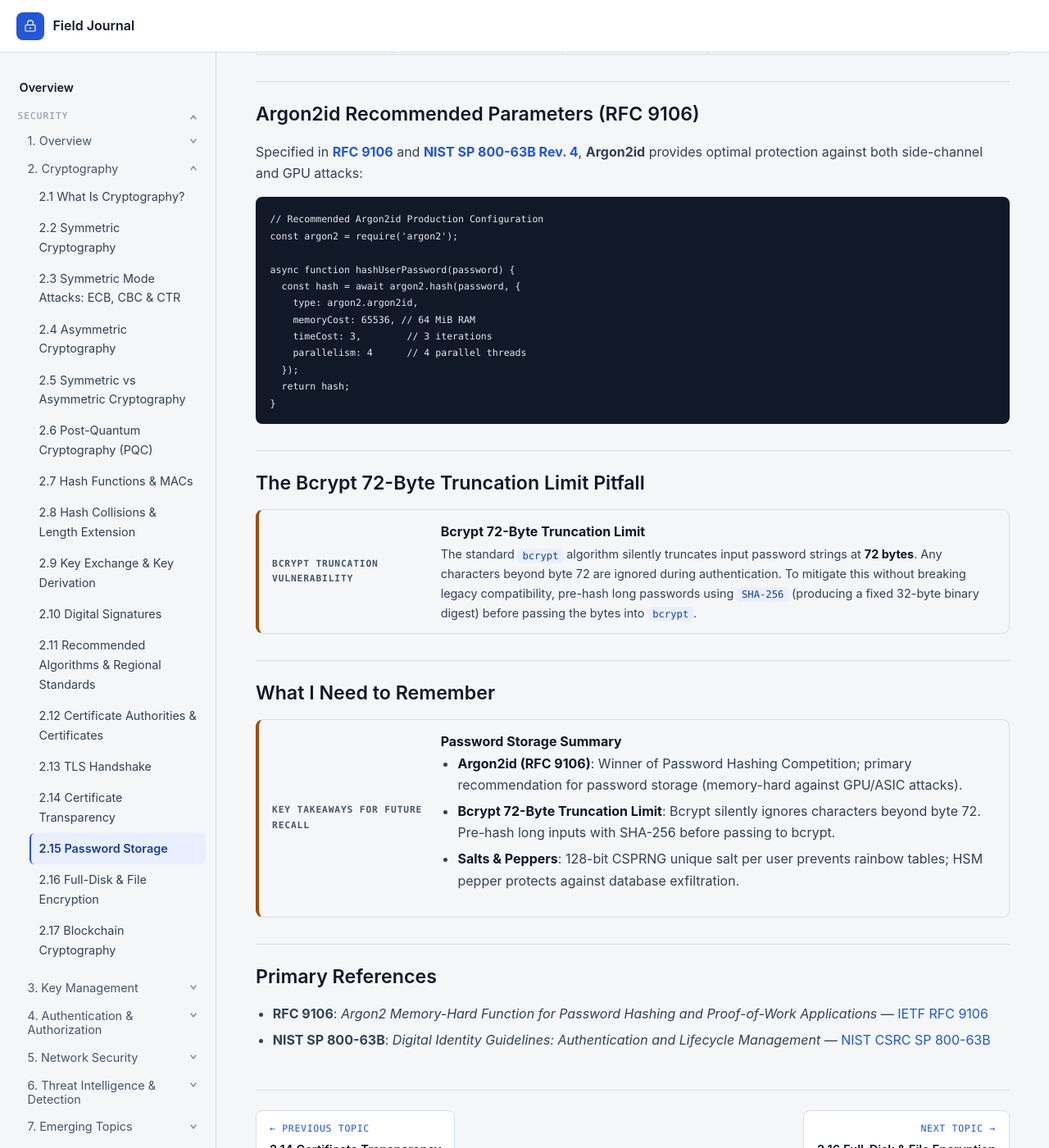
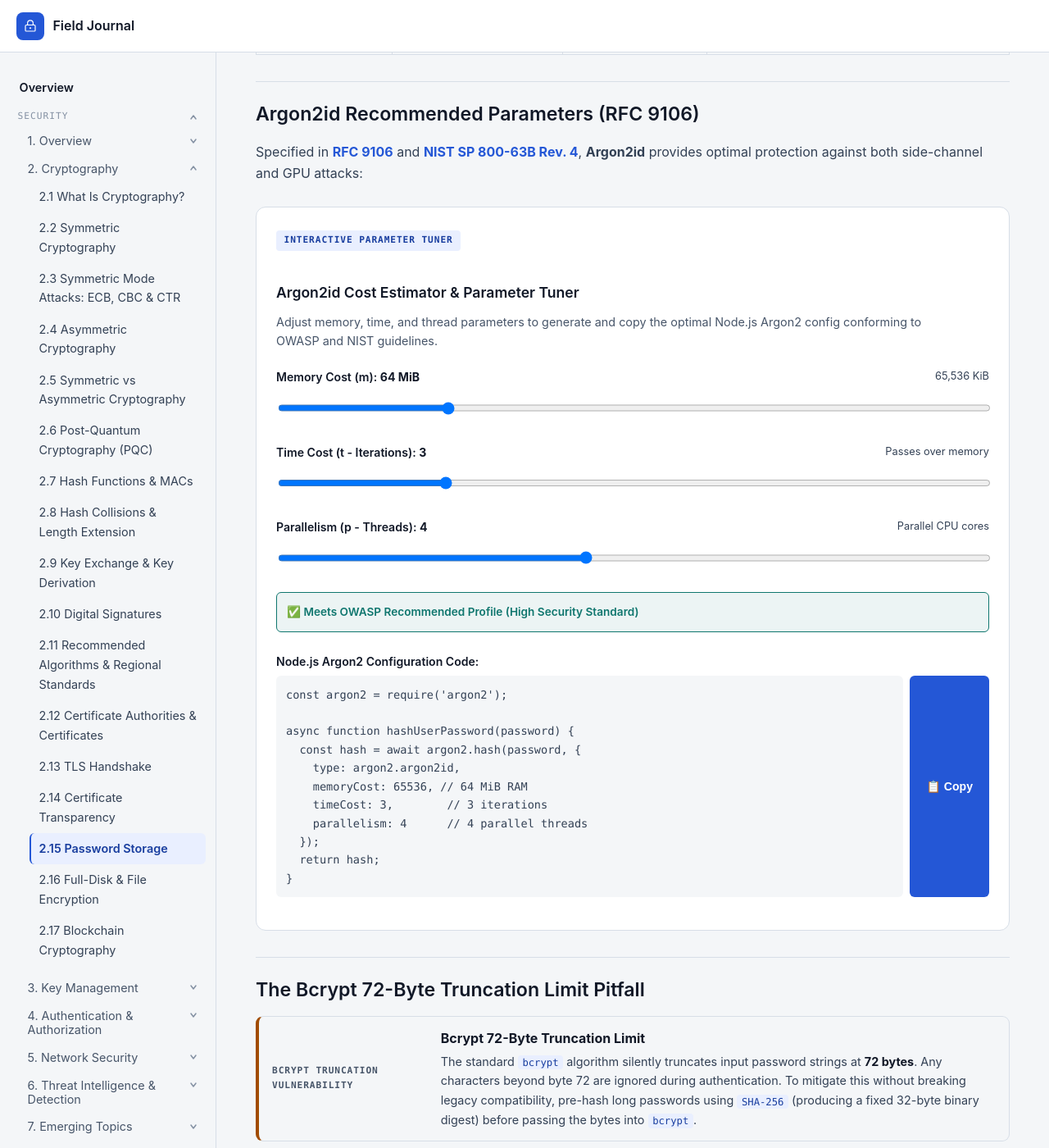
Before and after one commit to llody9977/journal, a Jekyll site: the page built from topics/password-storage.md, in a window 1280 px wide and 1400 px high, scrolled down 2186 px. Shown: the whole window at 82% size. Built offline with Jekyll 4.4.1, drawn with Linux system fonts in a browser that asks for light colours.

Commit message:
feat(password-storage): add client-side interactive Argon2id recommended parameter tuner and code generator

````diff
--- a/topics/password-storage.md
+++ b/topics/password-storage.md
@@ -50,20 +50,146 @@ A **Pepper** is a 32-byte secret key stored outside the primary user database (*
 
 Specified in **[RFC 9106](https://www.rfc-editor.org/rfc/rfc9106)** and **[NIST SP 800-63B Rev. 4](https://csrc.nist.gov/pubs/sp/800/63/b/r4/final)**, **Argon2id** provides optimal protection against both side-channel and GPU attacks:
 
-```javascript
-// Recommended Argon2id Production Configuration
-const argon2 = require('argon2');
+<div class="interactive-demo-card">
+  <div class="demo-header">
+    <span class="demo-badge">Interactive Parameter Tuner</span>
+    <h3>Argon2id Cost Estimator & Parameter Tuner</h3>
+    <p>Adjust memory, time, and thread parameters to generate and copy the optimal Node.js Argon2 config conforming to OWASP and NIST guidelines.</p>
+  </div>
+
+  <div class="demo-body">
+    <!-- Parameters -->
+    <div class="demo-form-group">
+      <div style="display: flex; justify-content: space-between;">
+        <label for="argon-mem">Memory Cost (m): <span id="label-argon-mem-val" style="font-weight: 700;">64 MiB</span></label>
+        <span style="font-size: 0.8rem; color: var(--text-muted);">65,536 KiB</span>
+      </div>
+      <input id="argon-mem" type="range" class="demo-input" style="width: 100%;" min="8" max="256" step="8" value="64">
+    </div>
+
+    <div class="demo-form-group">
+      <div style="display: flex; justify-content: space-between;">
+        <label for="argon-time">Time Cost (t - Iterations): <span id="label-argon-time-val" style="font-weight: 700;">3</span></label>
+        <span style="font-size: 0.8rem; color: var(--text-muted);">Passes over memory</span>
+      </div>
+      <input id="argon-time" type="range" class="demo-input" style="width: 100%;" min="1" max="10" step="1" value="3">
+    </div>
+
+    <div class="demo-form-group">
+      <div style="display: flex; justify-content: space-between;">
+        <label for="argon-threads">Parallelism (p - Threads): <span id="label-argon-threads-val" style="font-weight: 700;">4</span></label>
+        <span style="font-size: 0.8rem; color: var(--text-muted);">Parallel CPU cores</span>
+      </div>
+      <input id="argon-threads" type="range" class="demo-input" style="width: 100%;" min="1" max="8" step="1" value="4">
+    </div>
+
+    <!-- Live Compliance Status Indicator -->
+    <div id="argon-status-indicator" style="margin-top: 1rem; padding: 0.75rem; border-radius: 6px; font-size: 0.85rem; font-weight: 600; display: flex; align-items: center; gap: 0.5rem;"></div>
+
+    <!-- Code Block with Copy Button -->
+    <div class="demo-form-group" style="margin-top: 1.5rem;">
+      <label>Node.js Argon2 Configuration Code:</label>
+      <div style="display: flex; gap: 0.5rem; align-items: stretch;">
+        <div style="flex: 1; background: var(--paper); border: 1px solid var(--border); border-radius: 6px; padding: 0.75rem; font-family: var(--font-mono); font-size: 0.85rem; word-break: break-all; white-space: pre-wrap; display: flex; align-items: center;" id="argon-code-block"></div>
+        <button id="btn-copy-argon-code" class="btn-primary" style="margin: 0; display: flex; align-items: center; justify-content: center; padding: 0 1.25rem;" type="button">&#128203; Copy</button>
+      </div>
+    </div>
+  </div>
+</div>
+
+{% raw %}
+<script>
+(function() {
+  const memSlider = document.getElementById('argon-mem');
+  const timeSlider = document.getElementById('argon-time');
+  const threadsSlider = document.getElementById('argon-threads');
+
+  const memValLabel = document.getElementById('label-argon-mem-val');
+  const timeValLabel = document.getElementById('label-argon-time-val');
+  const threadsValLabel = document.getElementById('label-argon-threads-val');
+
+  const statusIndicator = document.getElementById('argon-status-indicator');
+  const codeBlock = document.getElementById('argon-code-block');
+  const btnCopy = document.getElementById('btn-copy-argon-code');
+
+  if (!memSlider || !timeSlider || !threadsSlider || !statusIndicator || !codeBlock || !btnCopy) return;
+
+  function updateArgonTuner() {
+    const memMiB = parseInt(memSlider.value, 10);
+    const memKiB = memMiB * 1024;
+    const timeVal = parseInt(timeSlider.value, 10);
+    const threadsVal = parseInt(threadsSlider.value, 10);
+
+    // Update value labels
+    memValLabel.innerText = `${memMiB} MiB`;
+    timeValLabel.innerText = timeVal;
+    threadsValLabel.innerText = threadsVal;
+
+    // Check compliance status
+    let statusHtml = '';
+    let bgColor = '';
+    let textColor = '';
+    let borderColor = '';
+
+    if (memMiB >= 64 && timeVal >= 3 && threadsVal >= 4) {
+      statusHtml = '&#9989; Meets OWASP Recommended Profile (High Security Standard)';
+      bgColor = 'rgba(15, 118, 110, 0.08)'; // teal-wash
+      textColor = 'var(--teal)';
+      borderColor = 'var(--teal)';
+    } else if (memMiB >= 32 && timeVal >= 1) {
+      statusHtml = '&#9888; Meets RFC 9106 Minimal Safe Profile (Acceptable)';
+      bgColor = 'rgba(161, 76, 0, 0.08)'; // amber-wash
+      textColor = 'var(--amber)';
+      borderColor = 'var(--amber)';
+    } else {
+      statusHtml = '&#10060; Weak Configuration (Vulnerable to GPU Cracking)';
+      bgColor = 'rgba(159, 18, 57, 0.08)'; // critical-wash
+      textColor = 'var(--critical)';
+      borderColor = 'var(--critical)';
+    }
+
+    statusIndicator.innerHTML = statusHtml;
+    statusIndicator.style.background = bgColor;
+    statusIndicator.style.color = textColor;
+    statusIndicator.style.border = `1px solid ${borderColor}`;
+
+    // Update code block
+    const code = `const argon2 = require('argon2');
 
 async function hashUserPassword(password) {
   const hash = await argon2.hash(password, {
     type: argon2.argon2id,
-    memoryCost: 65536, // 64 MiB RAM
-    timeCost: 3,        // 3 iterations
-    parallelism: 4      // 4 parallel threads
+    memoryCost: ${memKiB}, // ${memMiB} MiB RAM
+    timeCost: ${timeVal},        // ${timeVal} iterations
+    parallelism: ${threadsVal}      // ${threadsVal} parallel threads
   });
   return hash;
-}
-```
+}`;
+
+    codeBlock.innerText = code;
+  }
+
+  btnCopy.addEventListener('click', async () => {
+    try {
+      await navigator.clipboard.writeText(codeBlock.innerText);
+      const oldText = btnCopy.innerHTML;
+      btnCopy.innerHTML = '&#9989; Copied!';
+      setTimeout(() => {
+        btnCopy.innerHTML = oldText;
+      }, 1500);
+    } catch (e) {
+      alert("Failed to copy configuration: " + e.message);
+    }
+  });
+
+  memSlider.addEventListener('input', updateArgonTuner);
+  timeSlider.addEventListener('input', updateArgonTuner);
+  threadsSlider.addEventListener('input', updateArgonTuner);
+
+  updateArgonTuner();
+})();
+</script>
+{% endraw %}
 
 ## The Bcrypt 72-Byte Truncation Limit Pitfall
 
````
